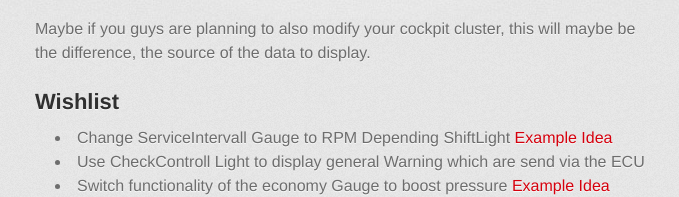
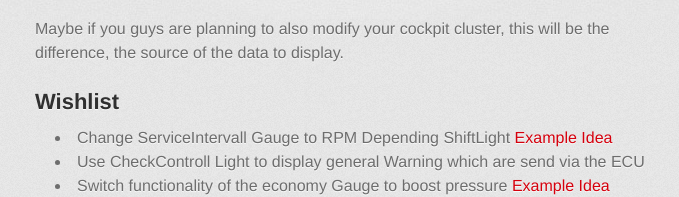
Before and after one commit to armine28/e28_tacho_enhancement, a plain HTML site: page index.html in a window 1280 px wide. Shown: the part 554-751 px from the top of the page, 295-974 px from the left. Drawn offline with Linux system fonts and the light colour scheme; a web font is replaced by a local one.

Commit message:
some corrections

```diff
--- a/index.html
+++ b/index.html
@@ -42,7 +42,7 @@
 
 <p>Therefore I am planning to use a <a href="http://www.sainsmart.com/sainsmart-mega2560-development-board-for-arduino.html">SaintSmart Mega 2560 Controller Board - or compatible Arduino Board</a> to read all the Infos from CAN Bus via a <a href="http://www.seeedstudio.com/wiki/CAN-BUS_Shield">CAN Bus Shield</a> wich is attached to the Controller Board. In the ViPec ECU Programming Tool, I can setup which data should be send from the ECU to the CAN Bus. </p>
 
-<p>Maybe if you guys are planning to also modify your cockpit cluster, this will maybe be the difference, the source of the data to display.</p>
+<p>Maybe if you guys are planning to also modify your cockpit cluster, this will be the difference, the source of the data to display.</p>
 
 <h2>
 <a id="wishlist" class="anchor" href="#wishlist" aria-hidden="true"><span class="octicon octicon-link"></span></a>Wishlist</h2>
```
